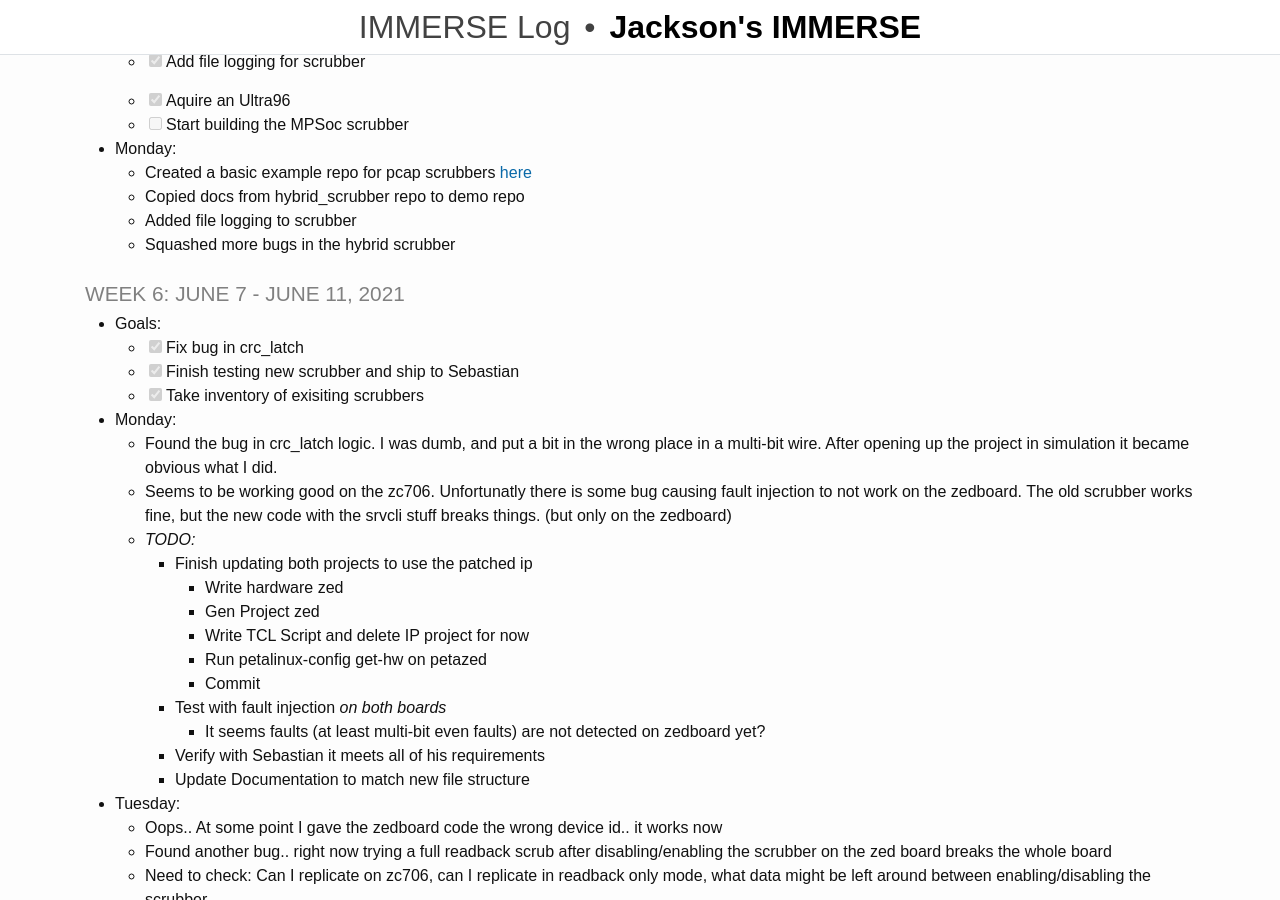
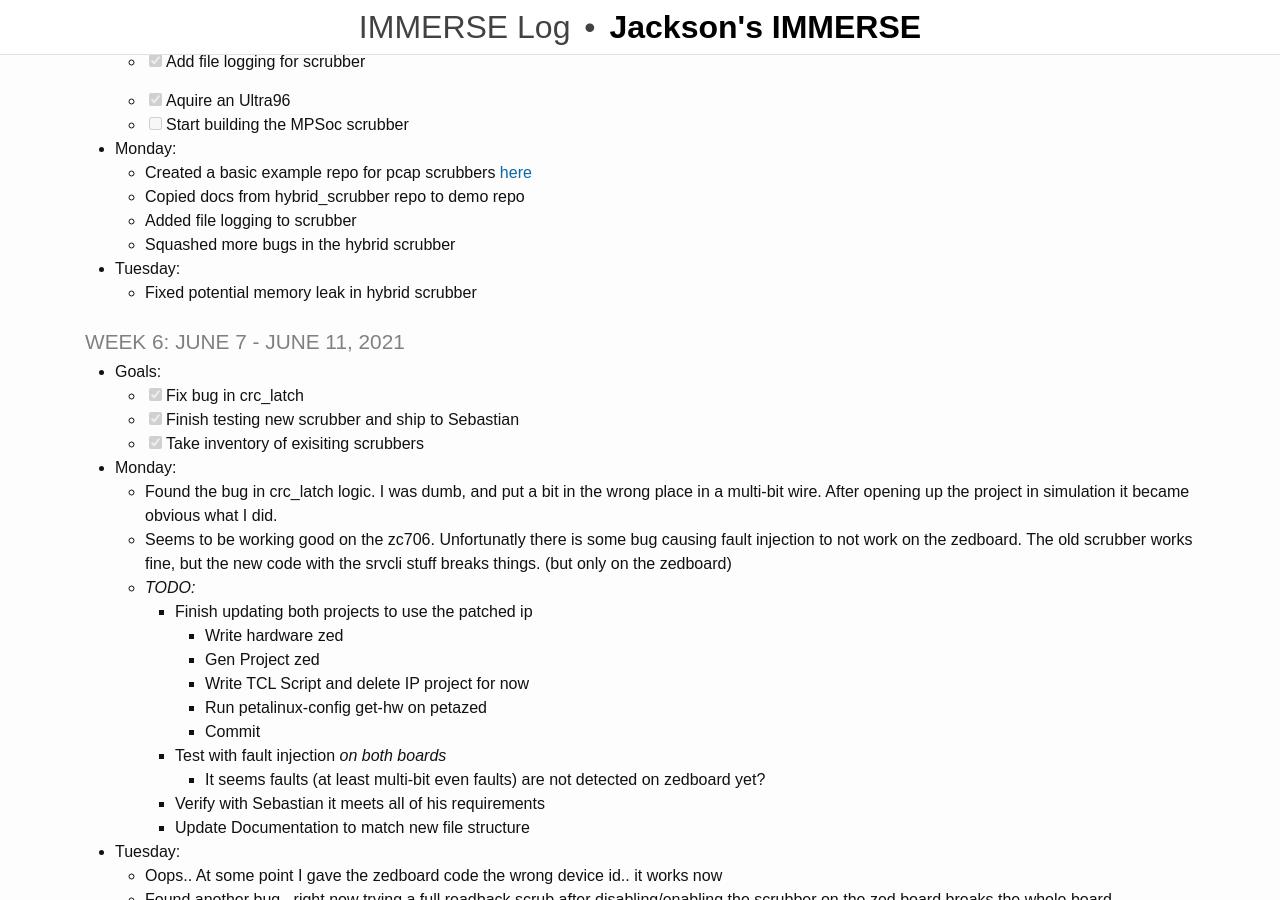
Before and after one commit to rjsmith1999/IMMERSE, a Jekyll site: the page built from _pages/log.md, in a window 1280 px wide and 900 px high, scrolled down 407 px. Built offline with Jekyll 4.4.1, drawn with Linux system fonts in a browser that asks for light colours.

Commit message:
Update Log

```diff
--- a/_pages/log.md
+++ b/_pages/log.md
@@ -29,6 +29,9 @@ title: IMMERSE Log
   - Copied docs from hybrid_scrubber repo to demo repo
   - Added file logging to scrubber
   - Squashed more bugs in the hybrid scrubber
+
+* **Tuesday**:
+  - Fixed potential memory leak in hybrid scrubber
 
 ### Week 6: June 7 - June 11, 2021
 * **Goals**:
```
